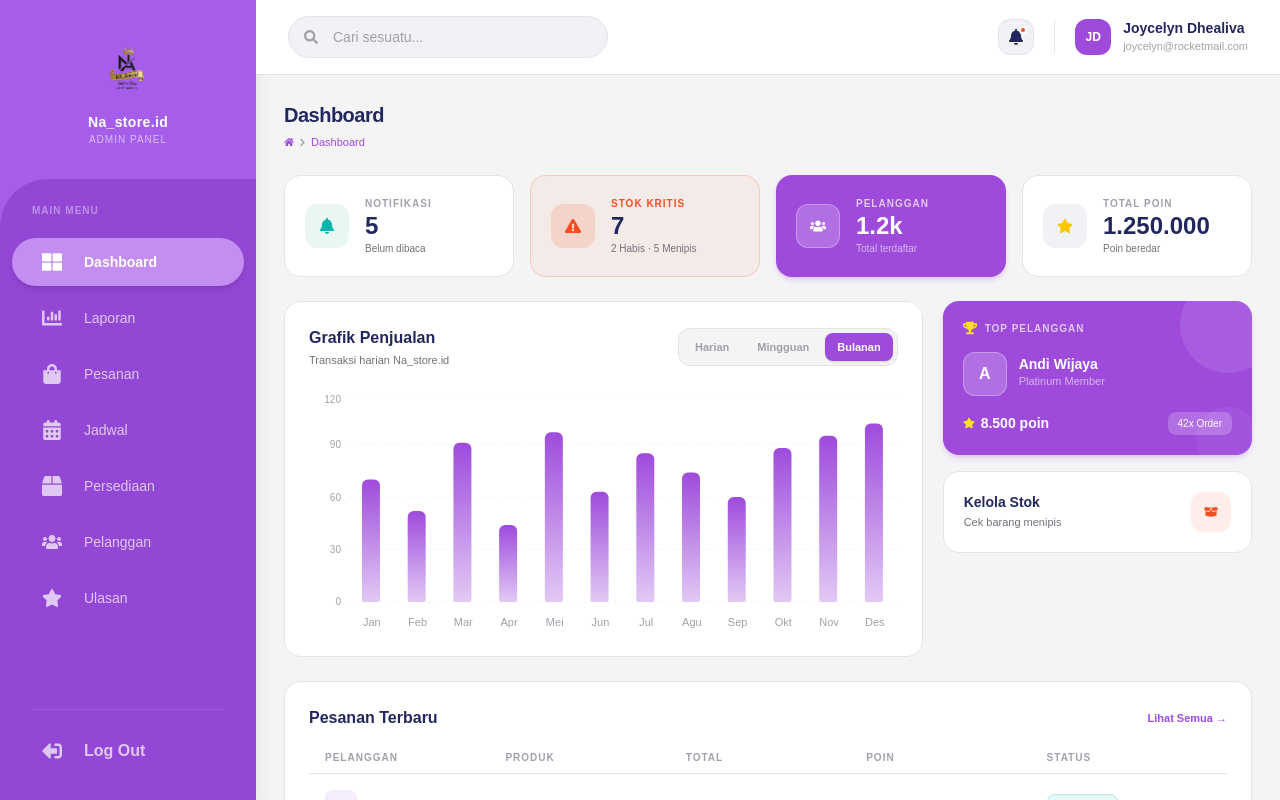
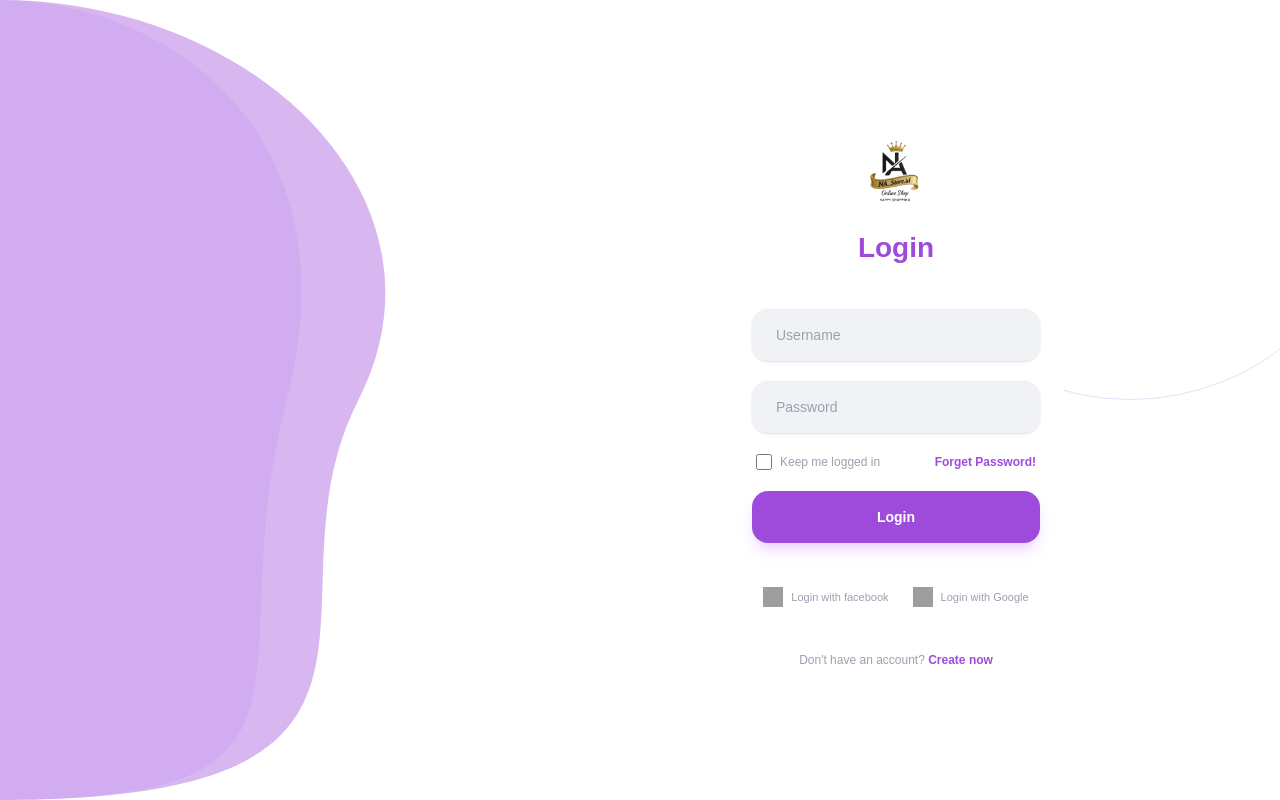
Before and after one commit to JoycelynSIC/JOYCELYN-DREAM, a React (Vite) app: page / in a window 1280 px wide. Built offline with nearby package versions, Linux system fonts and the light colour scheme; grey boxes are pictures that could not be loaded.

Commit message:
DynamicRoute1

```diff
--- a/src/App.jsx
+++ b/src/App.jsx
@@ -30,14 +30,14 @@
 
         {/* ── Grup Auth ── */}
         <Route element={<AuthLayout />}>
-          <Route path="/login"    element={<Login />}    />
+          <Route path="/"    element={<Login />}    />
           <Route path="/register" element={<Register />} />
           <Route path="/forgot"   element={<Forgot />}   />
         </Route>
 
         {/* ── Grup Admin ── */}
         <Route element={<AdminLayout />}>
-          <Route path="/"               element={<Dashboard />}       />
+          <Route path="/dashboard"               element={<Dashboard />}       />
           <Route path="/orders"         element={<Orders />}          />
           <Route path="/inventory"      element={<Inventory />}       />
           <Route path="/inventory/:id"  element={<InventoryDetail />} />
```
